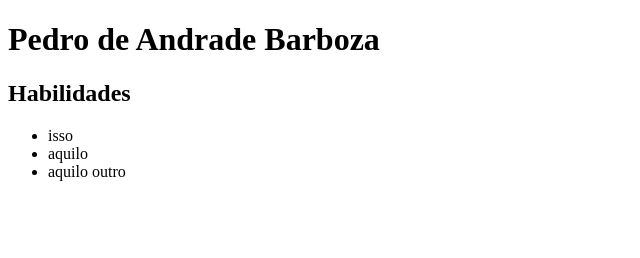
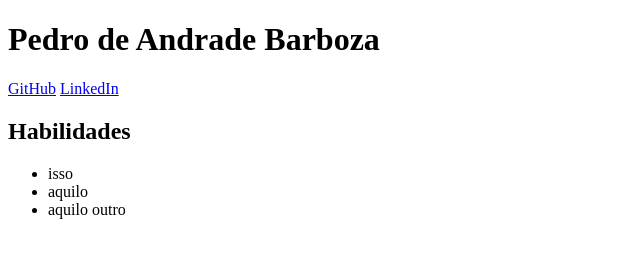
Before and after one commit to pedrobarbozaa/exercicios, a plain HTML site: page fundamentos/secao-2-introducao-html-css/dia-1-html-e-css-estruturas/portfolio.html in a window 1280 px wide. Shown: the whole page, without its empty margins (0-640 px from the left). Drawn offline with Linux system fonts and the light colour scheme.

Commit message:
Links adicionados

```diff
--- a/fundamentos/secao-2-introducao-html-css/dia-1-html-e-css-estruturas/portfolio.html
+++ b/fundamentos/secao-2-introducao-html-css/dia-1-html-e-css-estruturas/portfolio.html
@@ -8,6 +8,7 @@
 </head>
 <body>
     <h1>Pedro de Andrade Barboza</h1>
+    <a href="https://github.com/pedrobarbozaa/">GitHub</a> <a href="https://www.linkedin.com/in/pedro-de-andrade-barboza-63b66b75/">LinkedIn</a>
     <h2>Habilidades</h2>
     <ul>
         <li>isso</li>
```
